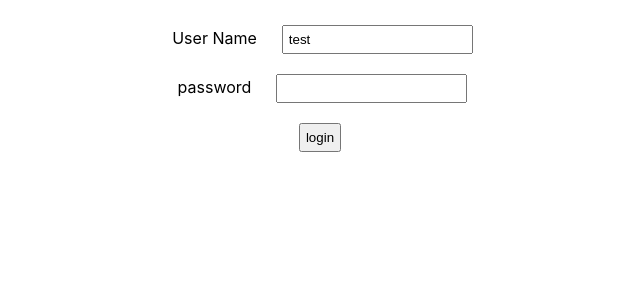
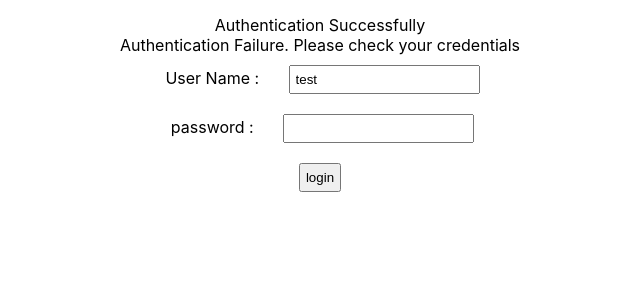
Before and after one commit to 2dilution2/TodoApp, a React (Create React App) app: page / in a window 1280 px wide. Shown: the top 300 px of the page, without its empty margins (320-960 px from the left). Built offline with nearby package versions, Linux system fonts and the light colour scheme.

Commit message:
인증메세지 설정

```diff
--- a/src/todo/TodoApp.jsx
+++ b/src/todo/TodoApp.jsx
@@ -13,7 +13,10 @@
 function LonginComponent() {
 
     const [username, setUsername] = useState('test')
-    const [userpassword, setPassword] = useState('')
+    const [password, setPassword] = useState('')
+
+    const [showSuccessMessage, setShowSuccessMessage] = useState('false')
+    const [showErrorMessage, setShowErrorMessage] = useState('false')
 
     function handleUsernameChange (event) {
         setUsername(event.target.value);
@@ -23,24 +26,56 @@
         setPassword(event.target.value);
     }
 
+    function handleSubmit() {
+        if(username === 'test' && password === 'test') {
+            setShowSuccessMessage(true)
+            setShowErrorMessage(false)
+        } else {
+            console.log('fail')
+            setShowSuccessMessage(false)
+            setShowErrorMessage(true)
+        }
+    }
+
+    function SuccessMessageComponent() {
+
+        if(showSuccessMessage){
+            return <div className="successMessage">Authentication Successfully</div>
+        } else {
+            return null
+        }
+    }
+
+    function ErrorMessageComponent() {
+
+        if(showErrorMessage){
+            return <div className="errorMessage">Authentication Failure. Please check your credentials</div>
+        } else {
+            return null
+        }
+    }
+
     return(
         <div className="Login">
+            <SuccessMessageComponent />
+            <ErrorMessageComponent />
             <div className="LoginForm">
                 <div>
-                    <label>User Name</label>
+                    <label>User Name : </label>
                     <input type="text" name="username" value={username} onChange={handleUsernameChange} />
                 </div>
                 <div>
-                    <label>password</label>
-                    <input type="password" name="password" value={userpassword} onChange={handlepasswordChange} />
+                    <label>password : </label>
+                    <input type="password" name="password" value={password} onChange={handlepasswordChange} />
                 </div>
                 <div>
-                    <button type="button" name="login">login</button>
+                    <button type="button" name="login" onClick={handleSubmit}>login</button>
                 </div>
             </div>
         </div>
     )
 }
+
 
 function WelcomeComponent() {
     return(
```
